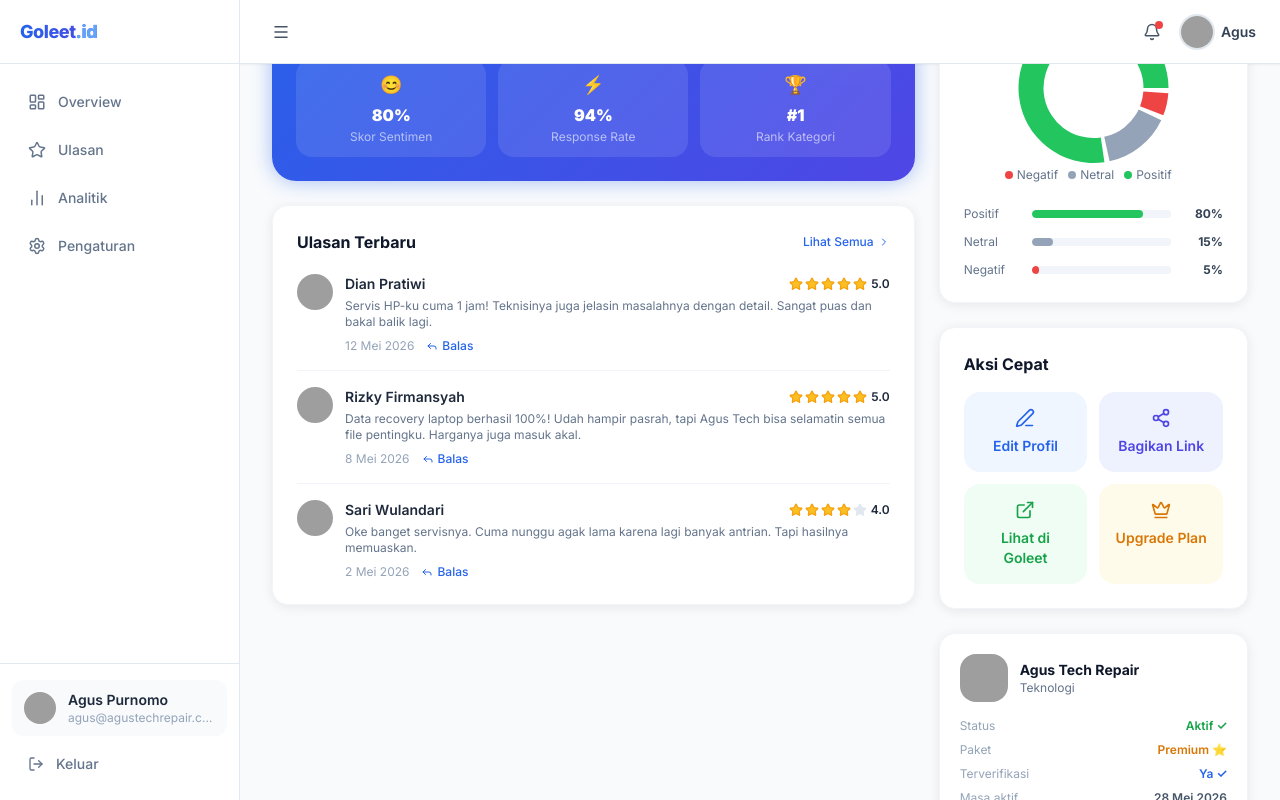
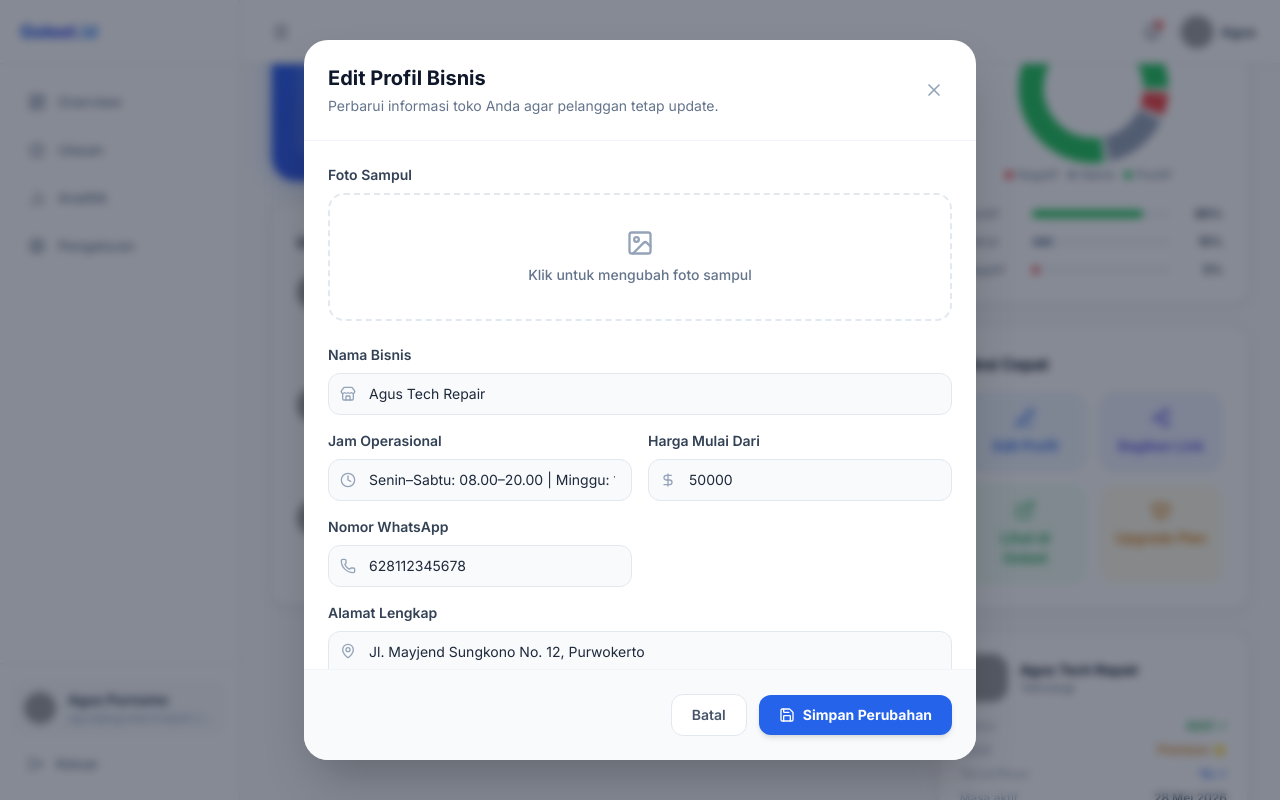
Before and after one commit to kaxurix/goleet.new, a React (Vite) app: page /dashboard/merchant in a window 1280 px wide. Both pictures are taken after a click on the button "Edit Profil". Built offline with nearby package versions, Linux system fonts and the light colour scheme; grey boxes are pictures that could not be loaded.

Commit message:
add editprofile dashboard merchant

```diff
--- a/src/pages/dashboard/MerchantDashboard.jsx
+++ b/src/pages/dashboard/MerchantDashboard.jsx
@@ -10,6 +10,208 @@ import DashboardLayout from '../../layouts/DashboardLayout';
 import { useAuth } from '../../context/AuthContext';
 import { reviews, merchants } from '../../data/data';
 import StarRating from '../../components/StarRating';
+
+
+import {     useEffect } from 'react';
+import { X, Save, Image as ImageIcon, MapPin, Phone, Clock, DollarSign, Store } from 'lucide-react';
+
+ function EditProfileModal({ isOpen, onClose, merchant, onSave }) {
+  const [formData, setFormData] = useState({
+    name: '',
+    description: '',
+    address: '',
+    phone: '',
+    openHours: '',
+    priceStart: '',
+  });
+
+  // Sinkronisasi data saat modal dibuka
+  useEffect(() => {
+    if (merchant && isOpen) {
+      setFormData({
+        name: merchant.name || '',
+        description: merchant.description || '',
+        address: merchant.address || '',
+        phone: merchant.phone || '',
+        openHours: merchant.openHours || '',
+        priceStart: merchant.priceStart || '',
+      });
+    }
+  }, [merchant, isOpen]);
+
+  if (!isOpen) return null;
+
+  const handleChange = (e) => {
+    const { name, value } = e.target;
+    setFormData((prev) => ({ ...prev, [name]: value }));
+  };
+
+  const handleSubmit = (e) => {
+    e.preventDefault();
+    onSave(formData);
+    onClose();
+  };
+
+  return (
+    <div className="fixed inset-0 z-50 flex items-center justify-center p-4 bg-slate-900/50 backdrop-blur-sm">
+      <div className="bg-white rounded-3xl w-full max-w-2xl max-h-[90vh] overflow-hidden flex flex-col shadow-2xl animate-fade-in">
+        {/* Header */}
+        <div className="flex items-center justify-between p-6 border-b border-surface-100">
+          <div>
+            <h2 className="text-xl font-bold text-slate-900">Edit Profil Bisnis</h2>
+            <p className="text-sm text-slate-500 mt-1">Perbarui informasi toko Anda agar pelanggan tetap update.</p>
+          </div>
+          <button
+            onClick={onClose}
+            className="p-2 text-slate-400 hover:text-slate-600 hover:bg-surface-100 rounded-xl transition-colors"
+          >
+            <X size={20} />
+          </button>
+        </div>
+
+        {/* Body / Form */}
+        <div className="p-6 overflow-y-auto flex-1">
+          <form id="edit-profile-form" onSubmit={handleSubmit} className="space-y-6">
+
+            {/* Cover Image Upload (Mock UI) */}
+            <div>
+              <label className="block text-sm font-semibold text-slate-700 mb-2">Foto Sampul</label>
+              <div className="h-32 border-2 border-dashed border-surface-200 rounded-2xl flex flex-col items-center justify-center text-slate-500 hover:bg-surface-50 hover:border-primary-300 transition-colors cursor-pointer">
+                <ImageIcon size={28} className="mb-2 text-slate-400" />
+                <span className="text-sm font-medium">Klik untuk mengubah foto sampul</span>
+              </div>
+            </div>
+
+            <div className="grid grid-cols-1 sm:grid-cols-2 gap-4">
+              {/* Nama Bisnis */}
+              <div className="sm:col-span-2">
+                <label className="block text-sm font-semibold text-slate-700 mb-2">Nama Bisnis</label>
+                <div className="relative">
+                  <div className="absolute inset-y-0 left-0 pl-3 flex items-center pointer-events-none">
+                    <Store size={16} className="text-slate-400" />
+                  </div>
+                  <input
+                    type="text"
+                    name="name"
+                    value={formData.name}
+                    onChange={handleChange}
+                    className="w-full pl-10 pr-4 py-2.5 bg-surface-50 border border-surface-200 rounded-xl text-sm focus:ring-2 focus:ring-primary-500 focus:border-primary-500 transition-all outline-none"
+                    placeholder="Nama bisnis Anda"
+                  />
+                </div>
+              </div>
+
+              {/* Jam Operasional */}
+              <div>
+                <label className="block text-sm font-semibold text-slate-700 mb-2">Jam Operasional</label>
+                <div className="relative">
+                  <div className="absolute inset-y-0 left-0 pl-3 flex items-center pointer-events-none">
+                    <Clock size={16} className="text-slate-400" />
+                  </div>
+                  <input
+                    type="text"
+                    name="openHours"
+                    value={formData.openHours}
+                    onChange={handleChange}
+                    className="w-full pl-10 pr-4 py-2.5 bg-surface-50 border border-surface-200 rounded-xl text-sm focus:ring-2 focus:ring-primary-500 transition-all outline-none"
+                    placeholder="Contoh: 09:00 - 22:00"
+                  />
+                </div>
+              </div>
+
+              {/* Harga Mulai */}
+              <div>
+                <label className="block text-sm font-semibold text-slate-700 mb-2">Harga Mulai Dari</label>
+                <div className="relative">
+                  <div className="absolute inset-y-0 left-0 pl-3 flex items-center pointer-events-none">
+                    <DollarSign size={16} className="text-slate-400" />
+                  </div>
+                  <input
+                    type="number"
+                    name="priceStart"
+                    value={formData.priceStart}
+                    onChange={handleChange}
+                    className="w-full pl-10 pr-4 py-2.5 bg-surface-50 border border-surface-200 rounded-xl text-sm focus:ring-2 focus:ring-primary-500 transition-all outline-none"
+                    placeholder="Contoh: 15000"
+                  />
+                </div>
+              </div>
+
+              {/* Nomor WhatsApp */}
+              <div>
+                <label className="block text-sm font-semibold text-slate-700 mb-2">Nomor WhatsApp</label>
+                <div className="relative">
+                  <div className="absolute inset-y-0 left-0 pl-3 flex items-center pointer-events-none">
+                    <Phone size={16} className="text-slate-400" />
+                  </div>
+                  <input
+                    type="tel"
+                    name="phone"
+                    value={formData.phone}
+                    onChange={handleChange}
+                    className="w-full pl-10 pr-4 py-2.5 bg-surface-50 border border-surface-200 rounded-xl text-sm focus:ring-2 focus:ring-primary-500 transition-all outline-none"
+                    placeholder="628..."
+                  />
+                </div>
+              </div>
+
+              {/* Alamat Lengkap */}
+              <div className="sm:col-span-2">
+                <label className="block text-sm font-semibold text-slate-700 mb-2">Alamat Lengkap</label>
+                <div className="relative">
+                  <div className="absolute inset-y-0 left-0 pl-3 pt-3 pointer-events-none">
+                    <MapPin size={16} className="text-slate-400" />
+                  </div>
+                  <textarea
+                    name="address"
+                    value={formData.address}
+                    onChange={handleChange}
+                    rows="2"
+                    className="w-full pl-10 pr-4 py-2.5 bg-surface-50 border border-surface-200 rounded-xl text-sm focus:ring-2 focus:ring-primary-500 transition-all outline-none resize-none"
+                    placeholder="Alamat bisnis Anda..."
+                  ></textarea>
+                </div>
+              </div>
+
+              {/* Deskripsi */}
+              <div className="sm:col-span-2">
+                <label className="block text-sm font-semibold text-slate-700 mb-2">Deskripsi Bisnis</label>
+                <textarea
+                  name="description"
+                  value={formData.description}
+                  onChange={handleChange}
+                  rows="4"
+                  className="w-full p-4 bg-surface-50 border border-surface-200 rounded-xl text-sm focus:ring-2 focus:ring-primary-500 transition-all outline-none resize-none"
+                  placeholder="Ceritakan tentang bisnis Anda..."
+                ></textarea>
+              </div>
+            </div>
+          </form>
+        </div>
+
+        {/* Footer */}
+        <div className="p-6 border-t border-surface-100 flex items-center justify-end gap-3 bg-surface-50">
+          <button
+            type="button"
+            onClick={onClose}
+            className="px-5 py-2.5 text-sm font-semibold text-slate-600 bg-white border border-surface-200 rounded-xl hover:bg-surface-100 transition-colors"
+          >
+            Batal
+          </button>
+          <button
+            type="submit"
+            form="edit-profile-form"
+            className="flex items-center gap-2 px-5 py-2.5 text-sm font-bold text-white bg-primary-600 rounded-xl hover:bg-primary-700 shadow-md hover:shadow-lg transition-all active:scale-95"
+          >
+            <Save size={16} />
+            Simpan Perubahan
+          </button>
+        </div>
+      </div>
+    </div>
+  );
+}
+
 
 const sentimentData = [
   { name: 'Positif', value: 80, color: '#22c55e' },
@@ -169,20 +371,43 @@ function RecentReviewsCard({ merchantReviews }) {
   );
 }
 
-function QuickActions() {
+// Terima prop onEditProfile dari parent component
+function QuickActions({ onEditProfile }) {
   const actions = [
-    { label: 'Edit Profil', icon: Edit3, color: 'text-primary-600 bg-primary-50 hover:bg-primary-100' },
-    { label: 'Bagikan Link', icon: Share2, color: 'text-indigo-600 bg-indigo-50 hover:bg-indigo-100' },
-    { label: 'Lihat di Goleet', icon: ExternalLink, color: 'text-green-600 bg-green-50 hover:bg-green-100' },
-    { label: 'Upgrade Plan', icon: Crown, color: 'text-amber-600 bg-amber-50 hover:bg-amber-100' },
+    {
+      label: 'Edit Profil',
+      icon: Edit3,
+      color: 'text-primary-600 bg-primary-50 hover:bg-primary-100',
+      onClick: onEditProfile // Masukkan fungsi langsung ke sini
+    },
+    {
+      label: 'Bagikan Link',
+      icon: Share2,
+      color: 'text-indigo-600 bg-indigo-50 hover:bg-indigo-100',
+      onClick: () => console.log('Bagikan Link diklik') // Contoh aksi lain
+    },
+    {
+      label: 'Lihat di Goleet',
+      icon: ExternalLink,
+      color: 'text-green-600 bg-green-50 hover:bg-green-100',
+      onClick: () => console.log('Lihat Goleet diklik')
+    },
+    {
+      label: 'Upgrade Plan',
+      icon: Crown,
+      color: 'text-amber-600 bg-amber-50 hover:bg-amber-100',
+      onClick: () => console.log('Upgrade Plan diklik')
+    },
   ];
+
   return (
     <div className="card p-6">
       <h3 className="font-bold text-slate-900 mb-4">Aksi Cepat</h3>
       <div className="grid grid-cols-2 gap-3">
-        {actions.map(({ label, icon: Icon, color }) => (
+        {actions.map(({ label, icon: Icon, color, onClick }) => (
           <button
             key={label}
+            onClick={onClick} // Gunakan onClick di sini
             className={`flex flex-col items-center gap-2 p-4 rounded-2xl text-sm font-semibold transition-all duration-200 hover:-translate-y-0.5 ${color}`}
           >
             <Icon size={20} />
@@ -198,7 +423,14 @@ export default function MerchantDashboard() {
   const { user } = useAuth();
   const merchant = merchants[0];
   const merchantReviews = reviews.filter((r) => r.merchantId === '1');
+// 2. Tambahkan state untuk mengontrol modal
+  const [isEditModalOpen, setIsEditModalOpen] = useState(false);
 
+  // 3. Fungsi untuk menangani penyimpanan data (bisa disambungkan ke API nanti)
+  const handleSaveProfile = (updatedData) => {
+    console.log('Data disimpan:', updatedData);
+    // Contoh implementasi API: axios.put('/api/merchants/1', updatedData)
+  };
   return (
     <DashboardLayout variant="merchant">
       <div className="p-4 sm:p-6 lg:p-8">
@@ -237,7 +469,7 @@ export default function MerchantDashboard() {
           {/* Right col - chart + quick actions */}
           <div id="merchant-analytics" className="space-y-6">
             <SentimentChart />
-            <QuickActions />
+      <QuickActions onEditProfile={() => setIsEditModalOpen(true)} />
 
             {/* Merchant info card */}
             <div className="card p-5">
@@ -280,6 +512,12 @@ export default function MerchantDashboard() {
           <p className="text-sm text-slate-500">Kelola informasi bisnis dan preferensi akun Anda — segera hadir.</p>
         </div>
       </div>
+     <EditProfileModal
+        isOpen={isEditModalOpen}
+        onClose={() => setIsEditModalOpen(false)}
+        merchant={merchant}
+        onSave={handleSaveProfile}
+      />
     </DashboardLayout>
   );
 }
```
